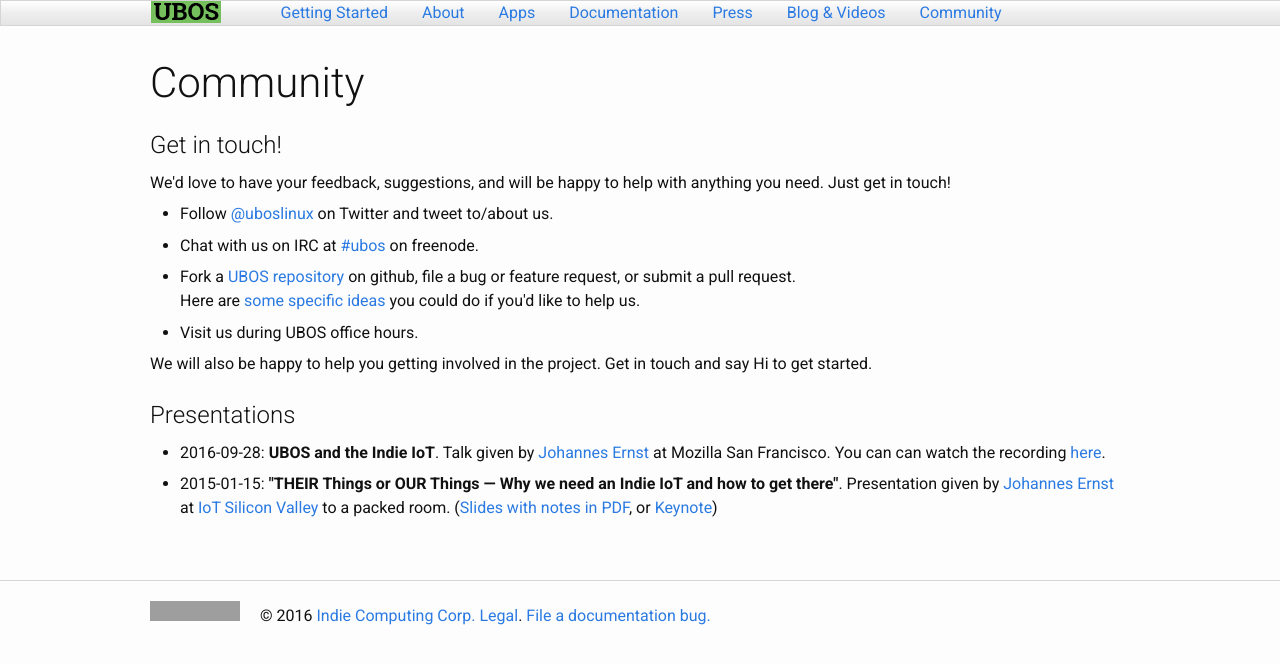
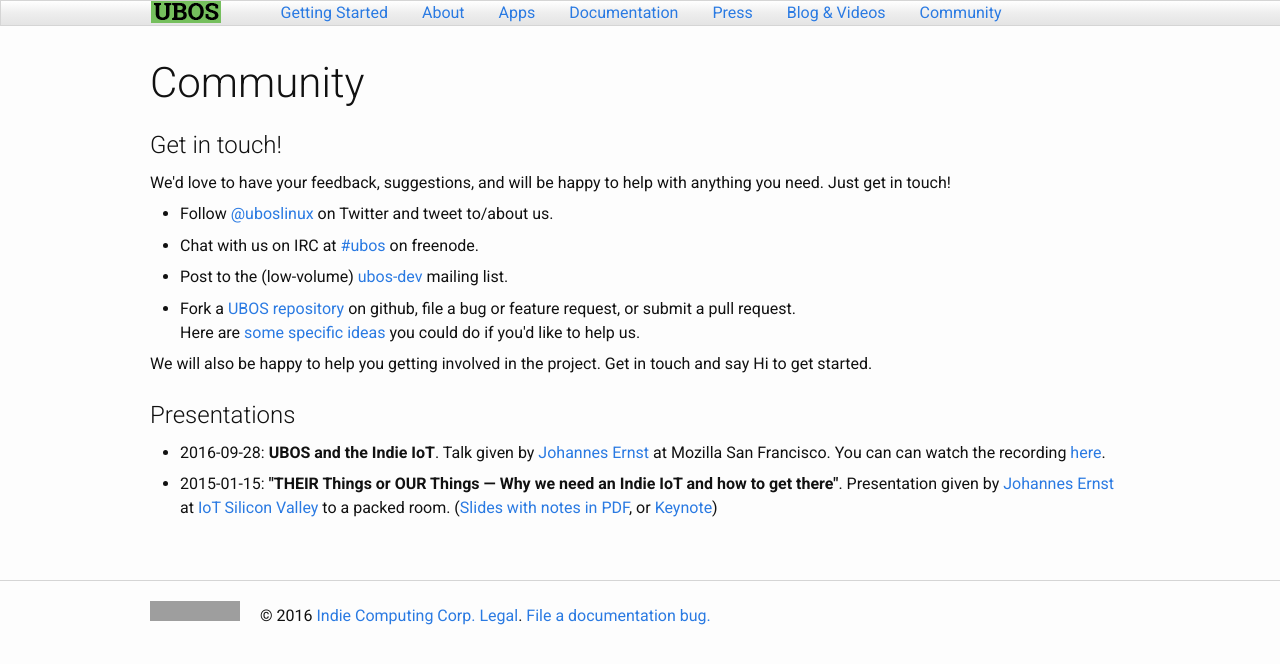
Before and after one commit to uboslinux/ubos-docs, a Jekyll site: the page built from jekyll/community/index.html, in a window 1280 px wide. Shown: the top 664 px of the page. Built offline with Jekyll 4.4.1, drawn with Linux system fonts in a browser that asks for light colours; grey boxes are pictures that could not be loaded.

Commit message:
Added mailing list link back in

```diff
--- a/jekyll/community/index.html
+++ b/jekyll/community/index.html
@@ -12,13 +12,19 @@ Just get in touch!</p>
  <li>
   Follow <a href="https://twitter.com/uboslinux">@uboslinux</a> on Twitter and tweet to/about us.
  </li>
- <li>Chat with us on IRC at <a href="http://webchat.freenode.net/?channels=%23ubos">#ubos</a>
-     on freenode.</li>
-
- <li>Fork a <a href="https://github.com/uboslinux">UBOS repository</a> on github, file
-     a bug or feature request, or submit a pull request.<br/>
-     Here are <a href="starterissues.html">some specific ideas</a> you could do if you'd like to help us.</li>
- <li>Visit us during UBOS office hours.</li>
+ <li>
+  Chat with us on IRC at <a href="http://webchat.freenode.net/?channels=%23ubos">#ubos</a>
+  on freenode.
+ </li>
+ <li>
+  Post to the (low-volume) <a href="https://groups.google.com/forum/#!forum/ubos-dev">ubos-dev</a>
+  mailing list.
+ </li>
+ <li>
+  Fork a <a href="https://github.com/uboslinux">UBOS repository</a> on github, file
+  a bug or feature request, or submit a pull request.<br/>
+   Here are <a href="starterissues.html">some specific ideas</a> you could do if you'd like to help us.
+ </li>
 </ul>
 
 <p>We will also be happy to help you getting involved in the project. Get in touch and
```
